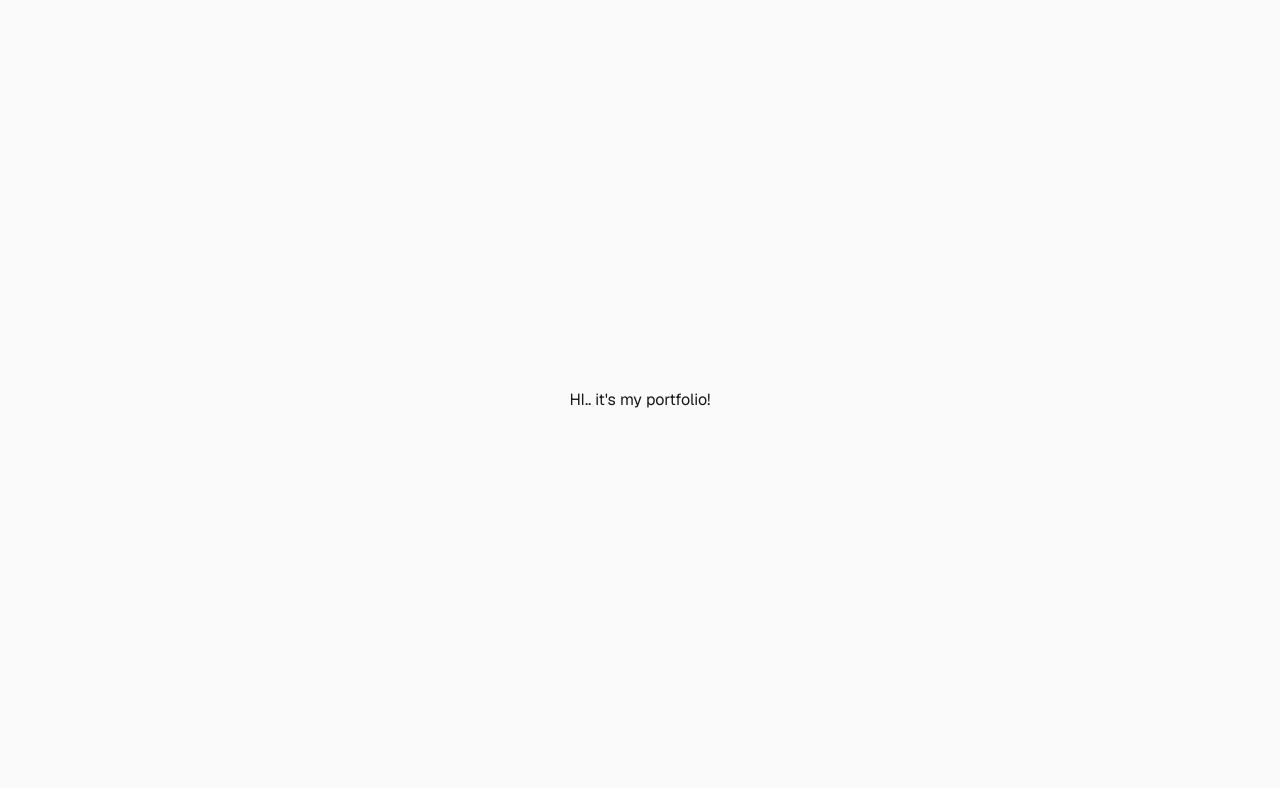
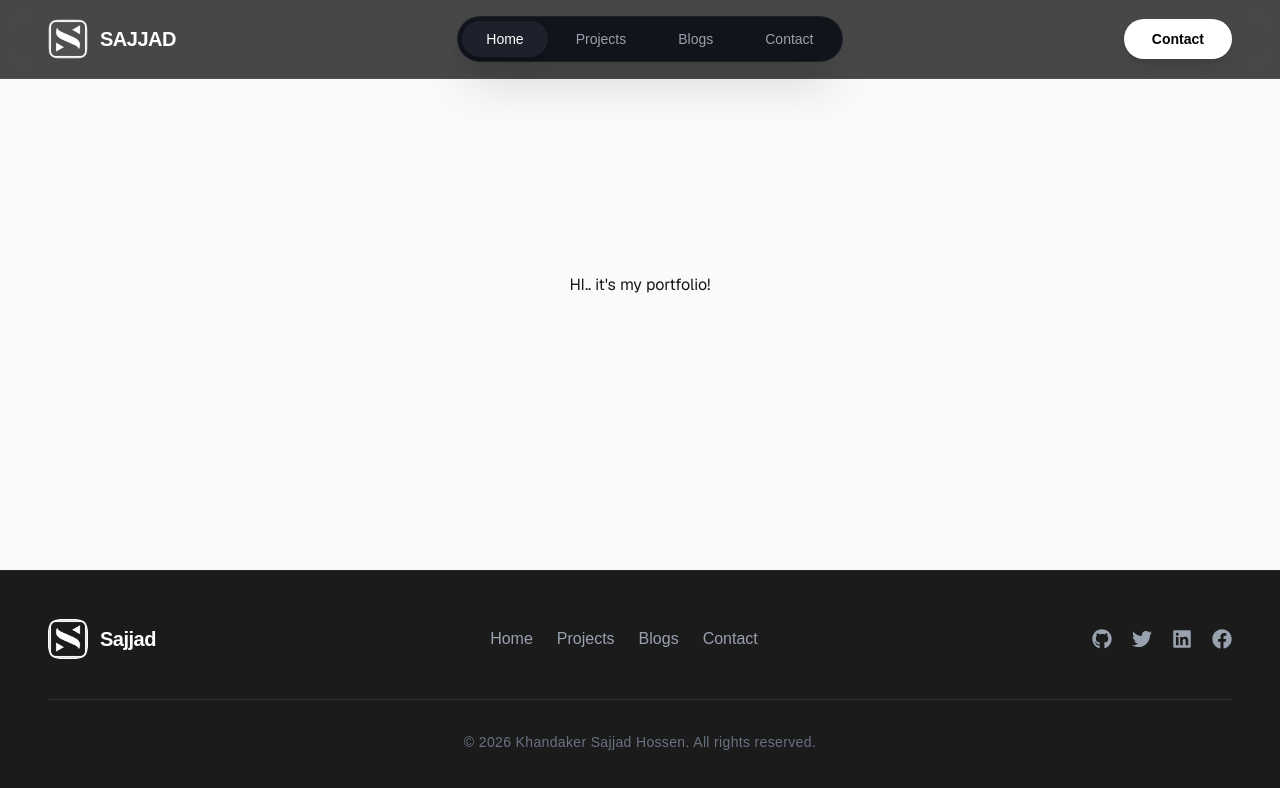
Before and after one commit to ksajjadhossen/PortfolioProject, a Next.js app: page / in a window 1280 px wide. Shown: the top 788 px of the page. Built offline with nearby package versions, Linux system fonts and the light colour scheme.

Commit message:
navbar and footer completed

```diff
--- a/package.json
+++ b/package.json
@@ -10,7 +10,8 @@
   "dependencies": {
     "next": "16.2.4",
     "react": "19.2.4",
-    "react-dom": "19.2.4"
+    "react-dom": "19.2.4",
+    "react-icons": "^5.6.0"
   },
   "devDependencies": {
     "@tailwindcss/postcss": "^4",
--- /dev/null
+++ b/src/app/components/shared/Footer/Footer.jsx
@@ -0,0 +1,102 @@
+import React from "react";
+import Image from "next/image";
+import Link from "next/link";
+// react-icons থেকে আইকন ইমপোর্ট
+import { FaGithub, FaTwitter, FaLinkedin, FaFacebook } from "react-icons/fa";
+
+const Footer = () => {
+  const username = "ksajjadhossen";
+
+  return (
+    <footer className="bg-[#1B1B1B] text-white py-12 px-6 lg:px-12 border-t border-white/5">
+      <div className="max-w-360 mx-auto">
+        <div className="flex flex-col md:flex-row justify-between items-center gap-8 mb-10">
+          <div className="flex items-center gap-3">
+            <div className=" h-10 w-10 border  rounded-xl flex items-center justify-center">
+              <Image
+                src="/logo.png"
+                alt="Logo"
+                width={100}
+                height={100}
+                className="object-contain"
+              />
+            </div>
+            <span className="text-xl font-semibold tracking-tight">Sajjad</span>
+          </div>
+
+          <ul className="flex items-center gap-6 text-gray-400 font-medium">
+            <li>
+              <Link href="#home" className="hover:text-white transition-colors">
+                Home
+              </Link>
+            </li>
+            <li>
+              <Link
+                href="#projects"
+                className="hover:text-white transition-colors"
+              >
+                Projects
+              </Link>
+            </li>
+            <li>
+              <Link
+                href="#blogs"
+                className="hover:text-white transition-colors"
+              >
+                Blogs
+              </Link>
+            </li>
+            <li>
+              <Link
+                href="#contact"
+                className="hover:text-white transition-colors"
+              >
+                Contact
+              </Link>
+            </li>
+          </ul>
+
+          <div className="flex items-center gap-5 text-xl text-gray-400">
+            <a
+              href={`https://github.com/${username}`}
+              target="_blank"
+              className="hover:text-white transition-all transform hover:-translate-y-1"
+            >
+              <FaGithub />
+            </a>
+            <a
+              href={`https://twitter.com/${username}`}
+              target="_blank"
+              className="hover:text-white transition-all transform hover:-translate-y-1"
+            >
+              <FaTwitter />
+            </a>
+            <a
+              href={`https://linkedin.com/in/${username}`}
+              target="_blank"
+              className="hover:text-white transition-all transform hover:-translate-y-1"
+            >
+              <FaLinkedin />
+            </a>
+            <a
+              href={`https://facebook.com/${username}`}
+              target="_blank"
+              className="hover:text-white transition-all transform hover:-translate-y-1"
+            >
+              <FaFacebook />
+            </a>
+          </div>
+        </div>
+
+        <div className="pt-8 border-t border-white/10 text-center">
+          <p className="text-gray-500 text-sm tracking-wide">
+            © {new Date().getFullYear()} Khandaker Sajjad Hossen. All rights
+            reserved.
+          </p>
+        </div>
+      </div>
+    </footer>
+  );
+};
+
+export default Footer;
--- a/src/app/components/shared/NavBar/Navbar.jsx
+++ b/src/app/components/shared/NavBar/Navbar.jsx
@@ -0,0 +1,108 @@
+"use client";
+import React, { useState } from "react";
+import Image from "next/image";
+import Link from "next/link";
+import { HiMenuAlt3, HiX } from "react-icons/hi";
+
+function Navbar() {
+  const [active, setActive] = useState("Home");
+  const [isOpen, setIsOpen] = useState(false);
+
+  const navLinks = ["Home", "Projects", "Blogs", "Contact"];
+
+  return (
+    <nav className="fixed top-0 left-0 w-full z-50 py-4 px-6 lg:px-12 bg-[#1B1B1B]/80 backdrop-blur-md border-b border-white/5">
+      <div className="max-w-360 mx-auto flex items-center justify-between">
+        {/* --- Logo Section --- */}
+        <Link href="/" className="flex items-center gap-3">
+          <div className="w-10 h-10 border border-white/20 rounded-xl flex items-center justify-center bg-white/5">
+            <Image
+              src="/logo.png"
+              alt="Logo"
+              width={100}
+              height={100}
+              className="object-contain"
+            />
+          </div>
+          <span className="text-white text-xl font-semibold tracking-tight uppercase">
+            SAJJAD
+          </span>
+        </Link>
+
+        {/* --- Desktop Navigation (Hidden on Mobile) --- */}
+        <div className="hidden lg:flex items-center bg-[#11141b] border border-white/5 rounded-full p-1 shadow-2xl">
+          <ul className="flex items-center gap-1">
+            {navLinks.map((link) => (
+              <li key={link}>
+                <button
+                  onClick={() => setActive(link)}
+                  className={`px-6 py-2 rounded-full text-sm font-medium transition-all duration-300 ${
+                    active === link
+                      ? "bg-[#1d212b] text-white shadow-lg"
+                      : "text-gray-400 hover:text-white"
+                  }`}
+                >
+                  {link}
+                </button>
+              </li>
+            ))}
+          </ul>
+        </div>
+
+        {/* --- Right Section (Contact & Mobile Toggle) --- */}
+        <div className="flex items-center gap-4">
+          <Link
+            href="#contact"
+            className="hidden sm:block bg-white text-black px-7 py-2.5 rounded-full font-bold text-sm hover:bg-gray-200 transition-all shadow-lg"
+          >
+            Contact
+          </Link>
+
+          {/* মোবাইল মেনু বাটন (শুধুমাত্র মোবাইলে দেখাবে) */}
+          <button
+            onClick={() => setIsOpen(!isOpen)}
+            className="lg:hidden text-white text-3xl focus:outline-none"
+          >
+            {isOpen ? <HiX /> : <HiMenuAlt3 />}
+          </button>
+        </div>
+      </div>
+
+      {/* --- Mobile Menu Overlay --- */}
+      {isOpen && (
+        <div className="lg:hidden absolute top-full left-0 w-full bg-[#1B1B1B] border-t border-white/5 p-6 shadow-2xl animate-in fade-in slide-in-from-top-4">
+          <ul className="flex flex-col gap-4">
+            {navLinks.map((link) => (
+              <li key={link}>
+                <button
+                  onClick={() => {
+                    setActive(link);
+                    setIsOpen(false);
+                  }}
+                  className={`w-full text-left py-3 px-4 rounded-xl text-lg font-medium transition-all ${
+                    active === link
+                      ? "bg-white/10 text-white"
+                      : "text-gray-400 hover:text-white hover:bg-white/5"
+                  }`}
+                >
+                  {link}
+                </button>
+              </li>
+            ))}
+            <li className="pt-4 border-t border-white/5">
+              <Link
+                href="#contact"
+                onClick={() => setIsOpen(false)}
+                className="block w-full text-center bg-white text-black py-4 rounded-xl font-bold"
+              >
+                Let's Work Together
+              </Link>
+            </li>
+          </ul>
+        </div>
+      )}
+    </nav>
+  );
+}
+
+export default Navbar;
--- a/src/app/layout.js
+++ b/src/app/layout.js
@@ -1,5 +1,7 @@
 import { Geist, Geist_Mono } from "next/font/google";
 import "./globals.css";
+import Navbar from "./components/shared/NavBar/Navbar";
+import Footer from "./components/shared/Footer/Footer";
 
 const geistSans = Geist({
   variable: "--font-geist-sans",
@@ -22,7 +24,12 @@ export default function RootLayout({ children }) {
       lang="en"
       className={`${geistSans.variable} ${geistMono.variable} h-full antialiased`}
     >
-      <body className="min-h-full flex flex-col">{children}</body>
+      <body className="min-h-full flex flex-col bg-[#1B1B1B] text-white">
+        {" "}
+        <Navbar></Navbar>
+        {children}
+        <Footer></Footer>
+      </body>
     </html>
   );
 }
```
Also changed, not shown: public/logo.png (added), 1 other file (tests, documents, lock files or other folders).
